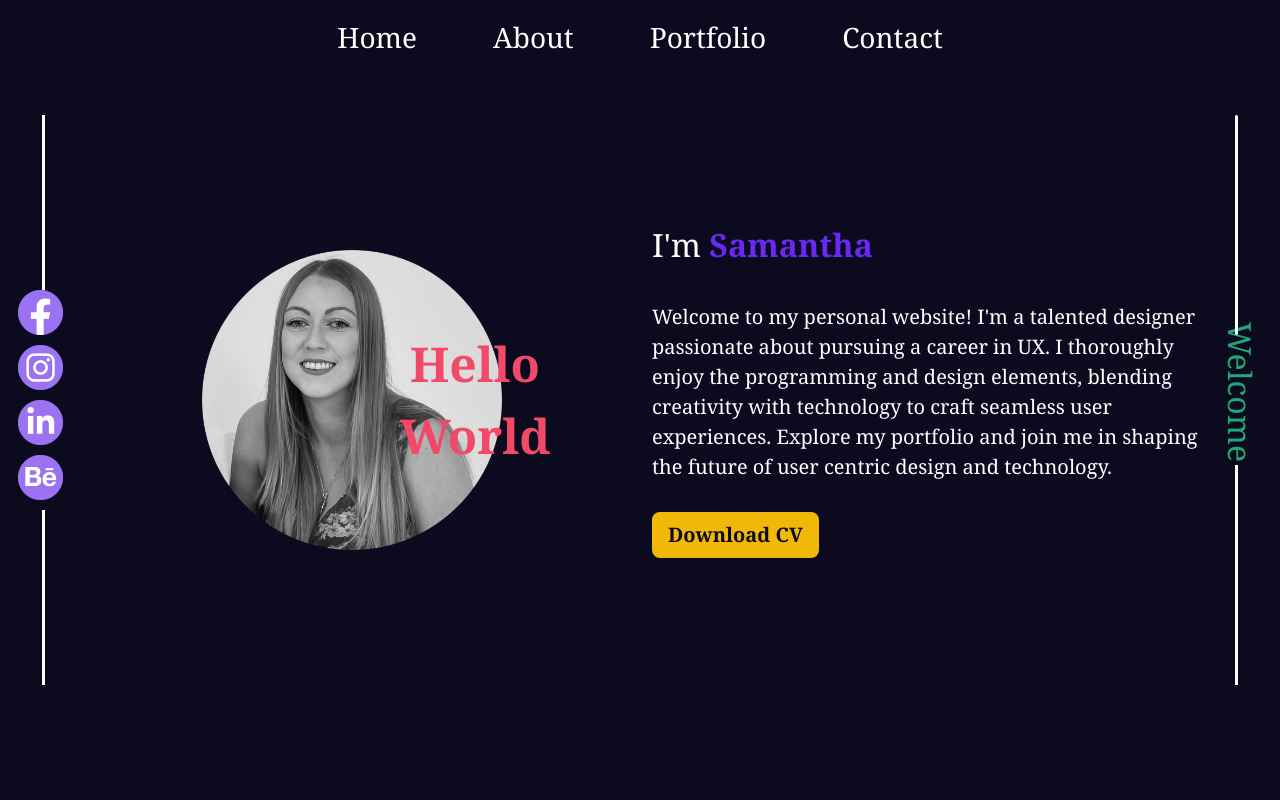
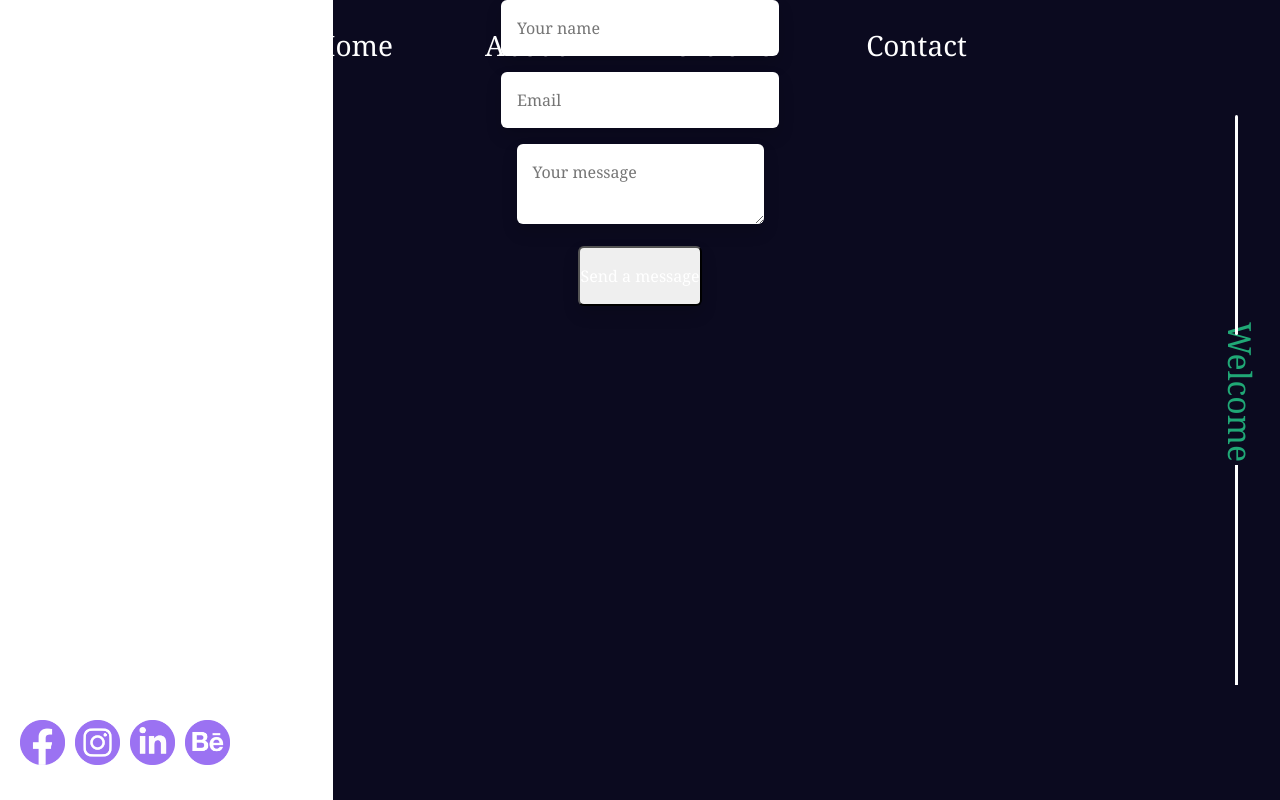
Before and after one commit to quinlans92/personal-website, a React (Create React App) app: page /contact in a window 1280 px wide. Built offline with nearby package versions, Linux system fonts and the light colour scheme.

Commit message:
Links working and a start made on the About page

```diff
--- a/package.json
+++ b/package.json
@@ -14,6 +14,8 @@
     "react": "^18.2.0",
     "react-bootstrap": "^2.8.0",
     "react-dom": "^18.2.0",
+    "react-moving-text": "^0.0.7",
+    "react-router-dom": "^6.14.1",
     "react-scripts": "5.0.1",
     "web-vitals": "^2.1.4"
   },
--- a/src/App.css
+++ b/src/App.css
@@ -40,9 +40,32 @@
 
 
 * {
-  background-color: #0B0A1F;
+  padding: 0;
+  margin: 0;
   font-family: Cambria, Cochin, Georgia, Times, 'Times New Roman', serif;
 }
+
+body {
+  height: 100vh;
+  background: linear-gradient(to right,
+      white 0%,
+      white 26%,
+      #0B0A1F 26%,
+      #0B0A1F 100%);
+}
+
+/* *::before {
+  content: "";
+  position: absolute;
+  top: 0;
+  left: 0;
+  width: 33%;
+  height: 100%;
+  background-color: #fff;
+  z-index: -1;
+} */
+
+
 
 .navbar-container {
   display: flex;
@@ -52,8 +75,15 @@
   width: 100%;
 }
 
+.sidebar {
+  float: left;
+  position: fixed;
+  top: 90%;
+  margin-left: 20px;
+}
 
-.socials-sidebar {
+
+/* .socials-sidebar {
   position: fixed;
   top: 50%;
   left: 0;
@@ -66,7 +96,7 @@
   justify-content: center;
   align-items: center;
   padding: 20px;
-}
+} */
 
 .welcome-sidebar {
   position: fixed;
@@ -104,7 +134,7 @@
   border-radius: 2px;
 }
 
-.socials-sidebar :before {
+/* .socials-sidebar :before {
   content: "";
   position: absolute;
   margin-top: 115px;
@@ -113,7 +143,7 @@
   height: 175px;
   background-color: white;
   right: 44%;
-}
+} */
 
 .welcome-sidebar :after {
   content: "";
@@ -126,6 +156,7 @@
   left: 44%;
 }
 
+/*
 .socials-sidebar :after {
   content: "";
   position: absolute;
@@ -135,7 +166,7 @@
   height: 175px;
   background-color: white;
   right: 44%;
-}
+} */
 
 
 .sidebar a {
--- a/src/App.js
+++ b/src/App.js
@@ -3,24 +3,28 @@ import './App.css';
 import 'bootstrap/dist/css/bootstrap.css';
 import NavBar from "./Components/NavBar";
 import SideBar from "./Components/SideBar";
+import { useEffect } from "react";
+import Contact from "./Components/Contact";
+import About from "./Components/About";
+import { Route, BrowserRouter as Router, Routes, Link } from "react-router-dom";
 
 
 
 function App() {
+
+
   return (
-    <div className="App">
-
-      <div>
+    <Router>
+      <div className="App">
         <NavBar />
+        <SideBar />
+        <Routes>
+          <Route path="/" element={<LandingPage />} />
+          <Route path="/contact" element={<Contact />} />
+          <Route path="/about" element={<About />} />
+        </Routes>
       </div>
-      <div>
-        <LandingPage />
-      </div>
-      <div>
-        <SideBar />
-      </div>
-
-    </div>
+    </Router>
   );
 }
 
--- /dev/null
+++ b/src/Components/About.js
@@ -0,0 +1,22 @@
+import React from "react";
+// import { Fade } from 'react-reveal';
+import samQuinlanImage from '../images/sam_quinlan.png';
+
+const About = () => {
+    return (
+        <div className="container">
+            <div className="row">
+                <div className="col-sm-12" style={{ display: 'flex', height: '100vh', alignItems: 'center', float: 'right' }}>
+                    <p style={{ color: '#fff', fontSize: '20px' }}>
+                        <h2 style={{ color: '#fff' }}>About <span style={{ color: '#6929F2', fontWeight: 'bold' }}>Me</span></h2><br />
+                        Welcome to my personal website! I'm a talented designer passionate about pursuing a career in UX. I thoroughly enjoy the programming and design elements, blending creativity with technology to craft seamless user experiences. Explore my portfolio and join me in shaping the future of user centric design and technology.
+                        <br /><br />
+                    </p>
+                </div>
+            </div>
+        </div>
+
+    );
+};
+
+export default About;
--- /dev/null
+++ b/src/Components/Contact.js
@@ -0,0 +1,95 @@
+import React, { useState } from "react";
+
+
+
+const FORM_ENDPOINT = "https://herotofu.com/start"; // TODO - update to the correct endpoint
+
+const Contact = () => {
+    const [submitted, setSubmitted] = useState(false);
+    const handleSubmit = (e) => {
+        e.preventDefault();
+
+        const inputs = e.target.elements;
+        const data = {};
+
+        for (let i = 0; i < inputs.length; i++) {
+            if (inputs[i].name) {
+                data[inputs[i].name] = inputs[i].value;
+            }
+        }
+
+        fetch(FORM_ENDPOINT, {
+            method: 'POST',
+            headers: {
+                Accept: 'application/json',
+                'Content-Type': 'application/json',
+            },
+            body: JSON.stringify(data),
+        })
+            .then((response) => {
+                if (!response.ok) {
+                    throw new Error('Form response was not ok');
+                }
+
+                setSubmitted(true);
+            })
+            .catch((err) => {
+                // Submit the form manually
+                e.target.submit();
+            });
+    };
+
+    if (submitted) {
+        return (
+            <>
+                <div className="text-2xl">Thank you!</div>
+                <div className="text-md">We'll be in touch soon.</div>
+            </>
+        );
+    }
+
+    return (
+        <form
+            action={FORM_ENDPOINT}
+            onSubmit={handleSubmit}
+            method="POST"
+        >
+            <div className="mb-3 pt-0">
+                <input
+                    type="text"
+                    placeholder="Your name"
+                    name="name"
+                    className="px-3 py-3 placeholder-gray-400 text-gray-600 relative bg-white bg-white rounded text-sm border-0 shadow outline-none focus:outline-none focus:ring w-full"
+                    required
+                />
+            </div>
+            <div className="mb-3 pt-0">
+                <input
+                    type="email"
+                    placeholder="Email"
+                    name="email"
+                    className="px-3 py-3 placeholder-gray-400 text-gray-600 relative bg-white bg-white rounded text-sm border-0 shadow outline-none focus:outline-none focus:ring w-full"
+                    required
+                />
+            </div>
+            <div className="mb-3 pt-0">
+                <textarea
+                    placeholder="Your message"
+                    name="message"
+                    className="px-3 py-3 placeholder-gray-400 text-gray-600 relative bg-white bg-white rounded text-sm border-0 shadow outline-none focus:outline-none focus:ring w-full"
+                    required
+                />
+            </div>
+            <div className="mb-3 pt-0">
+                <button
+                    className="bg-blue-500 text-white active:bg-blue-600 font-bold uppercase text-sm px-6 py-3 rounded shadow hover:shadow-lg outline-none focus:outline-none mr-1 mb-1 ease-linear transition-all duration-150"
+                    type="submit"
+                >
+                    Send a message
+                </button>
+            </div>
+        </form>
+    );
+};
+
+export default Contact;
--- a/src/Components/NavBar.js
+++ b/src/Components/NavBar.js
@@ -1,4 +1,5 @@
-import React, { useState } from 'react';
+import React, { useState } from "react";
+import { Link, useLocation } from "react-router-dom";
 import 'bootstrap/dist/css/bootstrap.min.css';
 import Container from 'react-bootstrap/Container';
 import Nav from 'react-bootstrap/Nav';
@@ -6,6 +7,7 @@ import Navbar from 'react-bootstrap/Navbar';
 import '../App.css';
 
 function NavBar() {
+    const location = useLocation();
     const [hoveredLink, setHoveredLink] = useState(null);
 
     const handleLinkHover = (index) => {
@@ -25,8 +27,12 @@ function NavBar() {
                     </Navbar.Toggle>
                     <Navbar.Collapse id="basic-navbar-nav">
                         <Nav className="me-auto">
-                            <Nav.Link
-                                className="nav-link"
+                            <Nav.Link className="nav-link">
+                                <Link
+                                    className={`nav-link ${location.pathname === "/" ? "active" : ""}`}
+                                    to="/"
+                                    onMouseEnter={() => handleLinkHover(0)}
+                                    onMouseLeave={handleLinkLeave}
                                     style={{
                                         fontSize: '28px',
                                         fontWeight: 'normal',
@@ -34,56 +40,60 @@ function NavBar() {
                                         marginRight: '30px',
                                         color: hoveredLink === 0 ? '#20A876' : '#fff',
                                     }}
-                                href="#home"
-                                onMouseEnter={() => handleLinkHover(0)}
-                                onMouseLeave={handleLinkLeave}
                                 >
                                     Home
+                                </Link>
                             </Nav.Link>
-                            <Nav.Link
-                                className="nav-link"
+                            <Nav.Link className="nav-link">
+                                <Link
+                                    className={`nav-link ${location.pathname === "/about" ? "active" : ""}`}
+                                    to="/about"
+                                    onMouseEnter={() => handleLinkHover(1)}
+                                    onMouseLeave={handleLinkLeave}
                                     style={{
                                         fontSize: '28px',
                                         fontWeight: 'normal',
                                         marginLeft: '30px',
                                         marginRight: '30px',
-                                    color: hoveredLink === 1 ? '#6929F2' : '#fff',
+                                        color: hoveredLink === 1 ? '#20A876' : '#fff',
                                     }}
-                                href="#about"
-                                onMouseEnter={() => handleLinkHover(1)}
-                                onMouseLeave={handleLinkLeave}
                                 >
                                     About
+                                </Link>
                             </Nav.Link>
-                            <Nav.Link
-                                className="nav-link"
+                            <Nav.Link className="nav-link">
+                                <Link
+                                    className={`nav-link ${location.pathname === "/portfolio" ? "active" : ""}`}
+                                    to="/portfolio"
+                                    onMouseEnter={() => handleLinkHover(2)}
+                                    onMouseLeave={handleLinkLeave}
                                     style={{
                                         fontSize: '28px',
                                         fontWeight: 'normal',
                                         marginLeft: '30px',
                                         marginRight: '30px',
-                                    color: hoveredLink === 2 ? '#F1B807' : '#fff',
+                                        color: hoveredLink === 2 ? '#20A876' : '#fff',
                                     }}
-                                href="#portfolio"
-                                onMouseEnter={() => handleLinkHover(2)}
-                                onMouseLeave={handleLinkLeave}
                                 >
                                     Portfolio
+                                </Link>
                             </Nav.Link>
-                            <Nav.Link
-                                className="nav-link"
+                            <Nav.Link className="nav-link">
+                                <Link
+                                    className={`nav-link ${location.pathname === "/contact" ? "active" : ""}`}
+                                    to="/contact"
+                                    onMouseEnter={() => handleLinkHover(3)}
+                                    onMouseLeave={handleLinkLeave}
                                     style={{
                                         fontSize: '28px',
                                         fontWeight: 'normal',
                                         marginLeft: '30px',
                                         marginRight: '30px',
-                                    color: hoveredLink === 3 ? '#F24968' : '#fff',
+                                        color: hoveredLink === 3 ? '#20A876' : '#fff',
                                     }}
-                                href="#contact"
-                                onMouseEnter={() => handleLinkHover(3)}
-                                onMouseLeave={handleLinkLeave}
                                 >
                                     Contact
+                                </Link>
                             </Nav.Link>
                         </Nav>
                     </Navbar.Collapse>
--- a/src/Components/SideBar.js
+++ b/src/Components/SideBar.js
@@ -1,4 +1,5 @@
 import React from 'react';
+import { useLocation } from 'react-router-dom';
 import fbImg from '../images/facebook.png';
 import igImg from '../images/instagram.png';
 import liImg from '../images/linkedIn.png';
@@ -7,41 +8,46 @@ import bhImg from '../images/behance.png';
 
 
 const SideBar = () => {
+    const location = useLocation();
+    const isAboutPage = location.pathname === '/about';
+
     return (
-        <div className="sidebar">
+        <div className="sidebar" style={{ color: '#fff' }}>
             <div className="socials-sidebar">
                 <a href="https://www.facebook.com">
                     <img className='facebookIcon'
-                        style={{ width: '45px', height: '45px' }}
+                        style={{ width: '45px', height: '45px', marginRight: '10px' }}
                         src={fbImg}
                         alt="facebook icon"
                     />
                 </a>
                 <a href="https://www.instagram.com">
                     <img className='instagramIcon'
-                        style={{ width: '45px', height: '45px' }}
+                        style={{ width: '45px', height: '45px', marginRight: '10px' }}
                         src={igImg}
                         alt="insta icon"
                     />
                 </a>
                 <a href="https://www.linkedin.com">
                     <img className='linkedInIcon'
-                        style={{ width: '45px', height: '45px' }}
+                        style={{ width: '45px', height: '45px', marginRight: '10px' }}
                         src={liImg}
                         alt="linkedIn icon"
                     />
                 </a>
                 <a href="https://www.linkedin.com">
                     <img className='behanceIcon'
-                        style={{ width: '45px', height: '45px' }}
+                        style={{ width: '45px', height: '45px', marginRight: '10px' }}
                         src={bhImg}
                         alt="behance icon"
                     />
                 </a>
             </div>
-            <div className="welcome-sidebar">
-                <p>Welcome</p>
-            </div>
+            {!isAboutPage && (
+                <div className="welcome-sidebar">
+                    <p>Welcome</p>
+                </div>
+            )}
         </div>
 
     )
```
Also changed, not shown: 1 other file (tests, documents, lock files or other folders). Lines whose indentation alone changed are shown as unchanged.
